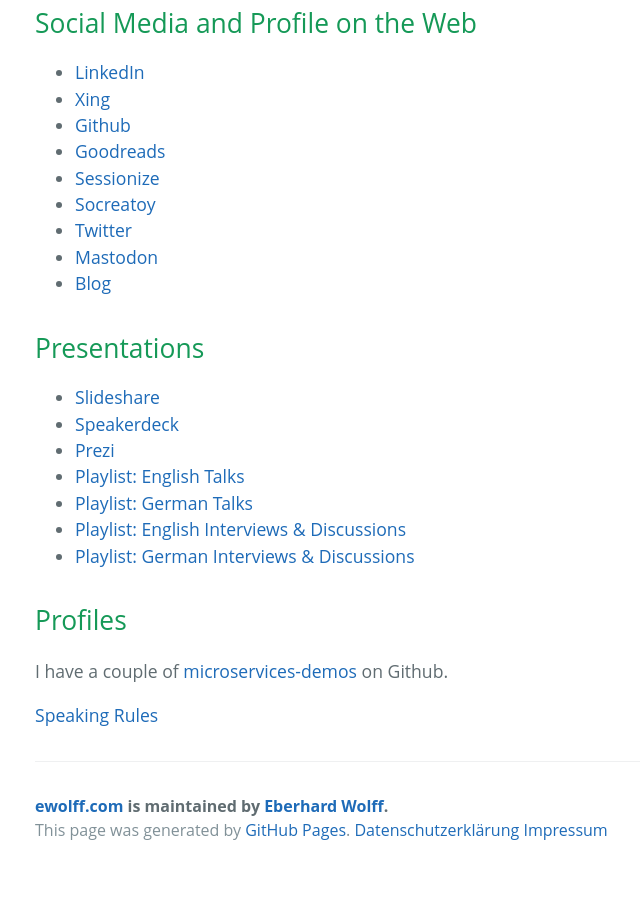
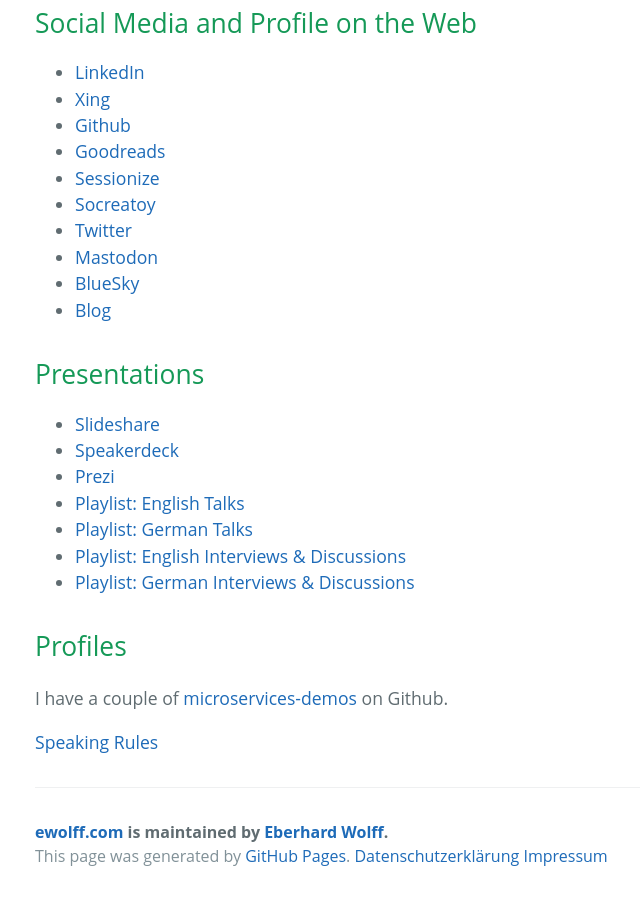
Before and after one commit to ewolff/ewolff.com, a Jekyll site: the page built from index.md, in a window 1280 px wide and 900 px high, scrolled down 1600 px. Shown: the whole window, without its empty margins (189-829 px from the left). Built offline with Jekyll 4.4.1, drawn with Linux system fonts in a browser that asks for light colours; our own code applies the rules of GitHub Pages for plain Markdown files; before the commit the page ends 2474 px from its top, so only the background shows below that.

Commit message:
Add BlueSky link

```diff
--- a/index.md
+++ b/index.md
@@ -64,6 +64,7 @@
   * [Socreatoy](https://www.socreatory.com/de/trainers/eberhard-wolff)
   * [Twitter](https://twitter.com/ewolff)
   * <a rel="me" href="https://mastodon.social/@ewolff">Mastodon</a>
+  * [BlueSky](https://bsky.app/profile/ewolff.bsky.social)
   * [Blog](http://www.heise.de/developer/Continuous-Architecture-2687847.html)
 
 ## Presentations
```
